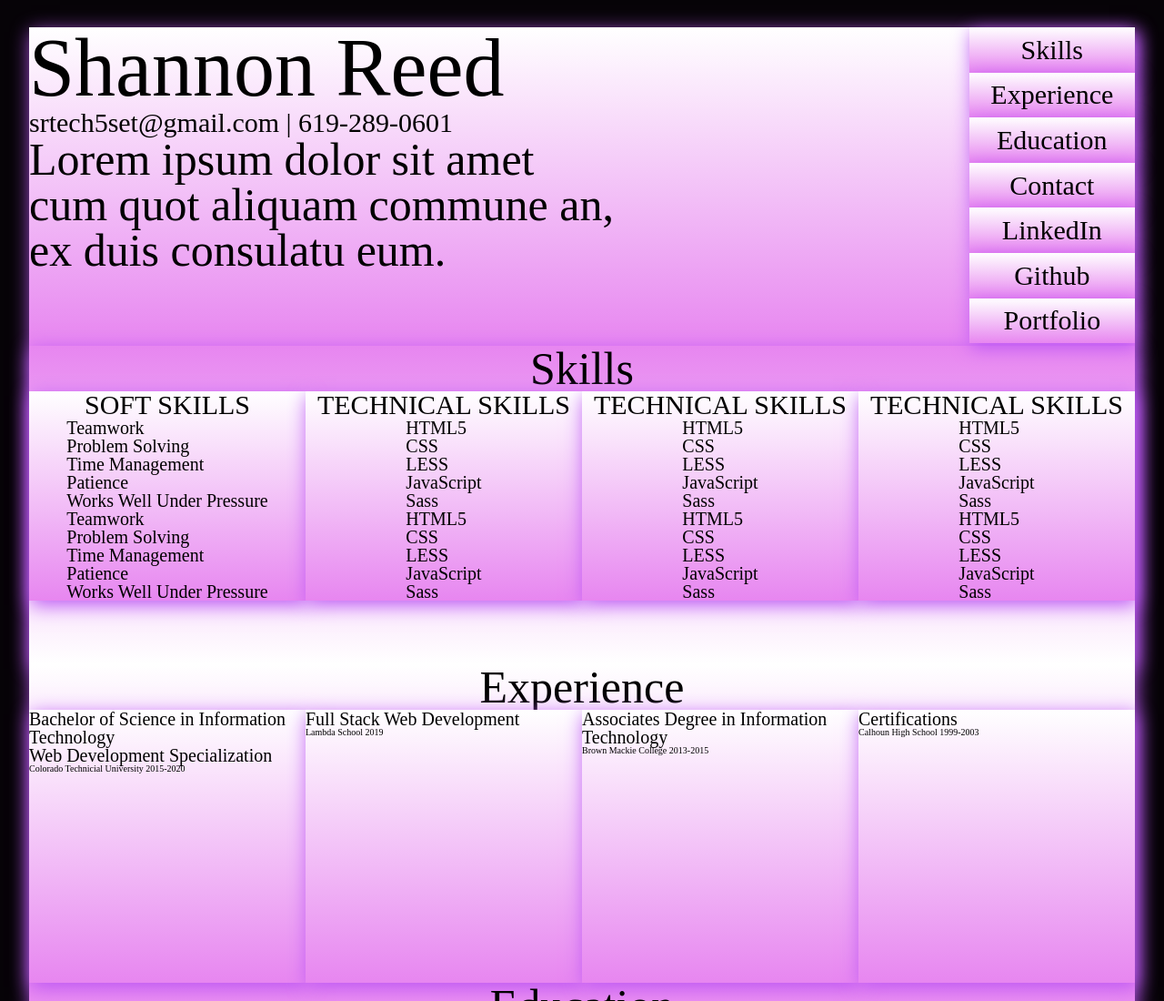
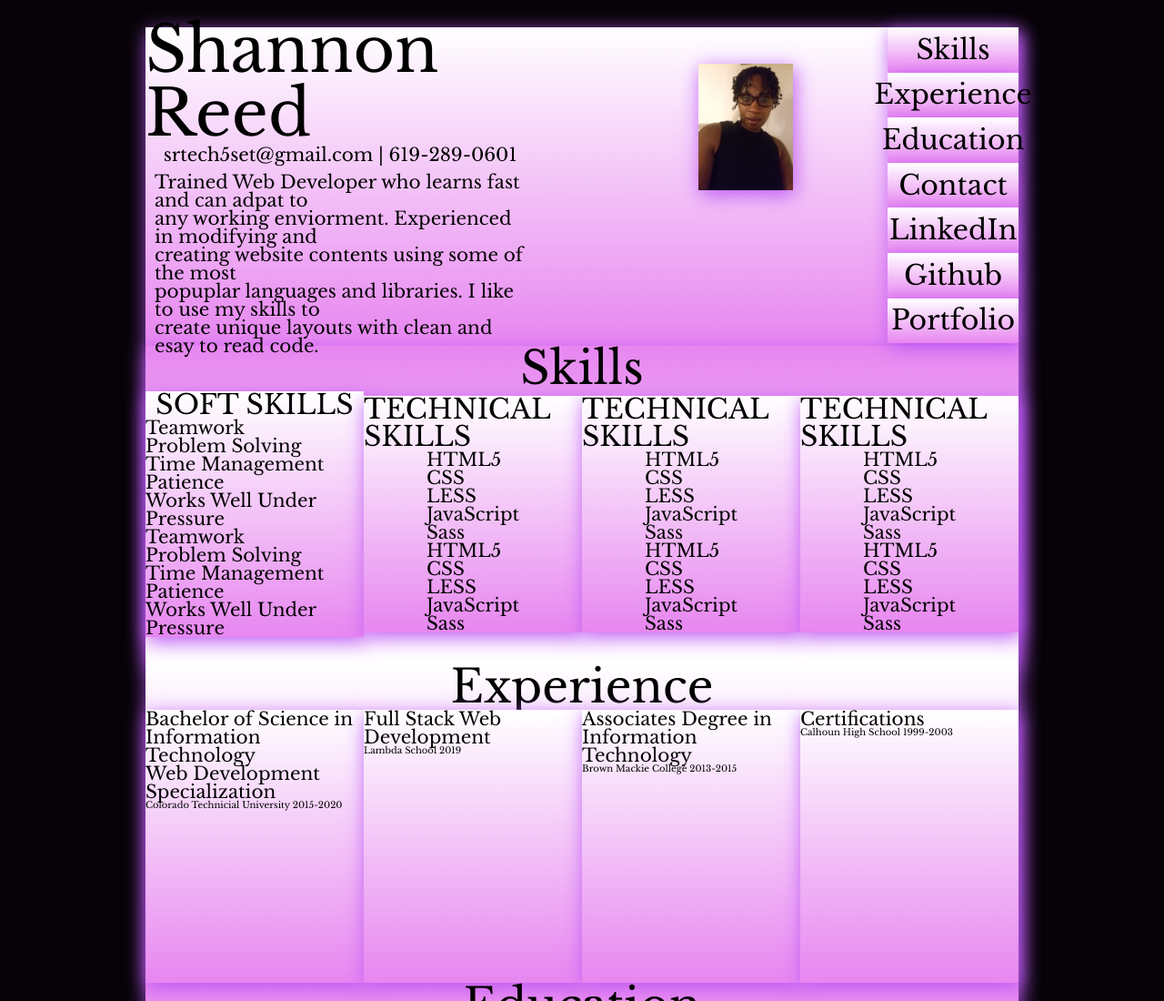
Before and after one commit to 2nd-Level/digital-resume, a website: page index.html in a window 1280 px wide. Shown: the top 1100 px of the page at 91% size. Drawn offline with nearby package versions, Linux system fonts and the light colour scheme.

Commit message:
added font and picture

```diff
--- a/index.html
+++ b/index.html
@@ -9,18 +9,23 @@
     <link rel="stylesheet" href="css/normalize.css">
     <link rel="stylesheet" href="css/index.css">
     <link rel="stylesheet" href="https://cdnjs.cloudflare.com/ajax/libs/font-awesome/4.7.0/css/font-awesome.min.css">
-
+    <link href="https://fonts.googleapis.com/css?family=Libre+Baskerville&display=swap" rel="stylesheet">
 </head>
 <body>
   <div class = 'conatiner'>
     <section class = 'all header'>
-      <div>
+      <div class = 'header-info'>
         <h1>Shannon Reed</h1>
         <span>srtech5set@gmail.com | 619-289-0601</span><br>
-        <h5>Lorem ipsum dolor sit amet<br>
-            cum quot aliquam commune an,<br>
-            ex duis consulatu eum.
+        <h5>Trained Web Developer who learns fast and can adpat to<br> any
+            working enviorment. Experienced in modifying and<br> creating
+            website contents using some of the most<br> popuplar languages
+            and libraries. I like to use my skills to<br> create unique layouts
+           with clean and esay to read code.
         </h5>
+       </div>
+       <div class = 'mypic'>
+         <img src = 'images/mypic.jpg' alt = 'Shannon'>
        </div>
 
         <div class = 'nav'>
--- a/less/container.less
+++ b/less/container.less
@@ -1,5 +1,6 @@
 .conatiner{
-    max-width: 95%;
+    font-family: 'Libre Baskerville', serif;
+    max-width: 75%;
     margin:0 auto;
     box-shadow: 2px 5px 20px;
     color: #BC58F4;
--- a/less/header.less
+++ b/less/header.less
@@ -8,16 +8,44 @@
 .header {
     background-image: linear-gradient(white, rgb(231, 134, 240));
     display: flex;
-    justify-content: space-between;
+    justify-content: space-between
+
+
+}
+
+.header-info {
+    display: flex;
+    flex-direction: column;
+    .centerflex();
 h1 {
-        font-size: 9rem;
+    font-size: 7rem;
+    display: flex;
+
 }
 span {
-        font-size: 3rem;
+    font-size: 2rem;
+    justify-content: center;
+    align-items: center;
+
 }
 h5{
-        font-size: 5rem;
+    margin-left: 10px;
+    font-size: 2rem;
 }
+}
+
+
+.mypic{
+    width:30%;
+    margin-left: 180px;
+    img {
+        .colormix1();
+        margin-top: 40px;
+        max-width: 50%;
+        height: auto;
+    }
+}
+
 .nav {
     width: 15%;
 a {
@@ -37,10 +65,6 @@
 .nav a span:hover {
     color: #BC58F4;
 }
-}
-
-
-
 
 
 
```
Also changed, not shown: README.md, css/index.css, images/mypic.jpg (added). Lines whose indentation alone changed are shown as unchanged.
